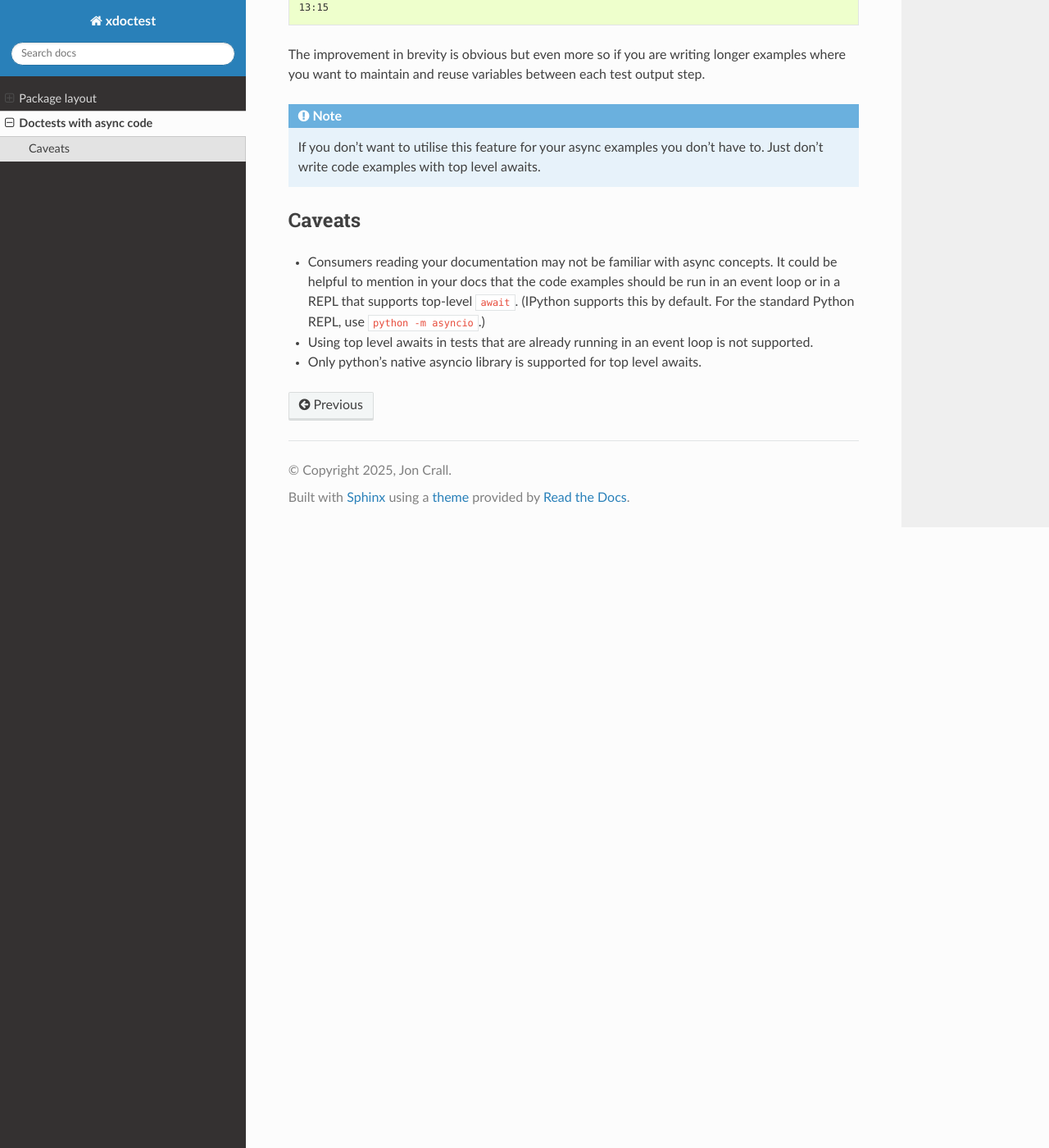
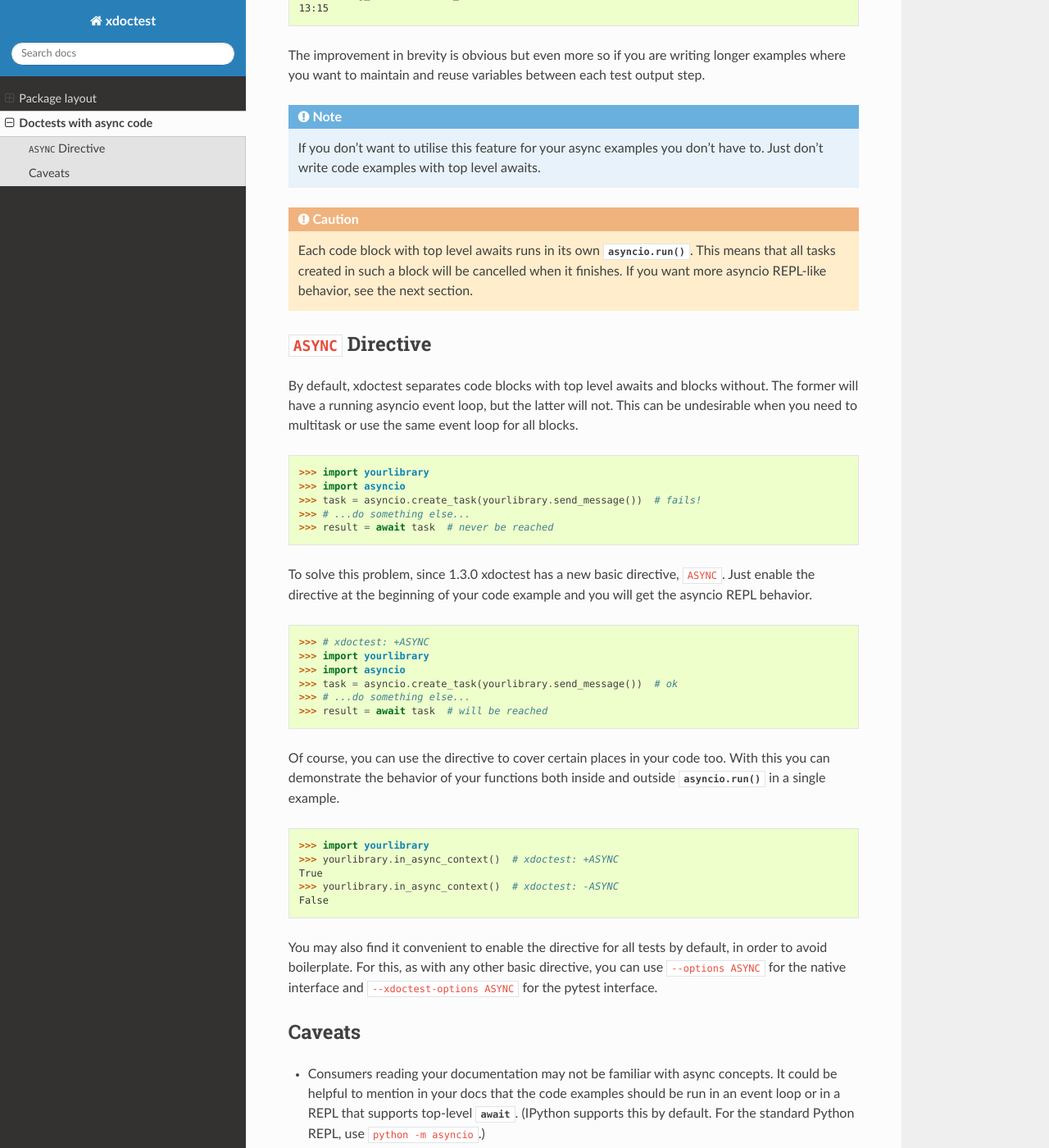
Before and after one commit to Erotemic/xdoctest, a Sphinx documentation site: the page built from docs/source/manual/async_doctest.rst, in a window 1280 px wide and 1400 px high, scrolled down 987 px. Shown: the whole window at 82% size. Built offline with Sphinx 7.4.7 and the Read the Docs theme 3.1.0, drawn with Linux system fonts in a browser that asks for light colours; pages that are not in the unit, such as notebooks, are missing from menus; some of the changed text lies outside the part shown.

Commit message:
Update documentation according to the latest changes

```diff
--- a/docs/source/manual/async_doctest.rst
+++ b/docs/source/manual/async_doctest.rst
@@ -4,7 +4,7 @@
 Python 3.5 introduced `async` functions.  These are functions that run within an "event loop" that is not blocked if those functions perform blocking IO. It's similar to writing multi-threaded code but with the advantage of not having to worry about thread safety.  For more information see `the python docs <https://peps.python.org/pep-0492/>`__.
 
 Asynchronous python code examples using `asyncio <https://docs.python.org/3/library/asyncio.html>`__ are supported at the top level by xdoctest.
-This means that your code examples do not have to wrap every small snippet in a function and call `asyncio.run`.
+This means that your code examples do not have to wrap every small snippet in a function and call :func:`asyncio.run`.
 xdoctest handles that for you keeping the examples simple and easy to follow.
 
 For example **without xdoctest** your code example would have to be written like this:
@@ -51,9 +51,49 @@
 
     If you don't want to utilise this feature for your async examples you don't have to.  Just don't write code examples with top level awaits.
 
+.. caution::
+
+    Each code block with top level awaits runs in its own :func:`asyncio.run`. This means that all tasks created in such a block will be cancelled when it finishes. If you want more asyncio REPL-like behavior, see the next section.
+
+``ASYNC`` Directive
+===================
+
+By default, xdoctest separates code blocks with top level awaits and blocks without. The former will have a running asyncio event loop, but the latter will not. This can be undesirable when you need to multitask or use the same event loop for all blocks.
+
+.. code:: python
+
+    >>> import yourlibrary
+    >>> import asyncio
+    >>> task = asyncio.create_task(yourlibrary.send_message())  # fails!
+    >>> # ...do something else...
+    >>> result = await task  # never be reached
+
+To solve this problem, since 1.3.0 xdoctest has a new basic directive, ``ASYNC``. Just enable the directive at the beginning of your code example and you will get the asyncio REPL behavior.
+
+.. code:: python
+
+    >>> # xdoctest: +ASYNC
+    >>> import yourlibrary
+    >>> import asyncio
+    >>> task = asyncio.create_task(yourlibrary.send_message())  # ok
+    >>> # ...do something else...
+    >>> result = await task  # will be reached
+
+Of course, you can use the directive to cover certain places in your code too. With this you can demonstrate the behavior of your functions both inside and outside :func:`asyncio.run` in a single example.
+
+.. code:: python
+
+    >>> import yourlibrary
+    >>> yourlibrary.in_async_context()  # xdoctest: +ASYNC
+    True
+    >>> yourlibrary.in_async_context()  # xdoctest: -ASYNC
+    False
+
+You may also find it convenient to enable the directive for all tests by default, in order to avoid boilerplate. For this, as with any other basic directive, you can use ``--options ASYNC`` for the native interface and ``--xdoctest-options ASYNC`` for the pytest interface.
+
 Caveats
 =======
 
-* Consumers reading your documentation may not be familiar with async concepts. It could be helpful to mention in your docs that the code examples should be run in an event loop or in a REPL that supports top-level ``await``. (IPython supports this by default. For the standard Python REPL, use ``python -m asyncio``.)
+* Consumers reading your documentation may not be familiar with async concepts. It could be helpful to mention in your docs that the code examples should be run in an event loop or in a REPL that supports top-level :keyword:`await`. (IPython supports this by default. For the standard Python REPL, use ``python -m asyncio``.)
 * Using top level awaits in tests that are already running in an event loop is not supported.
 * Only python's native asyncio library is supported for top level awaits.
```
